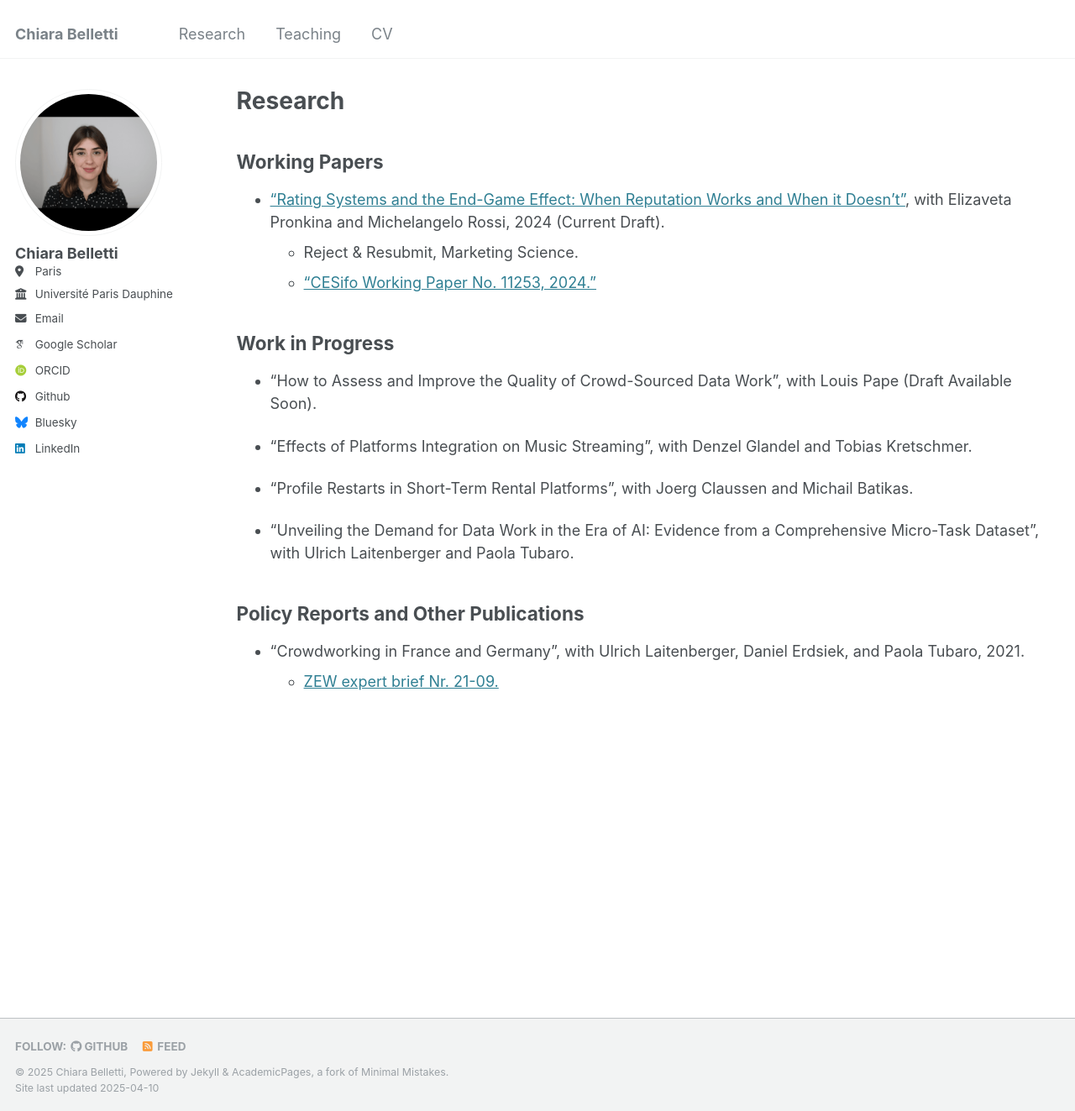
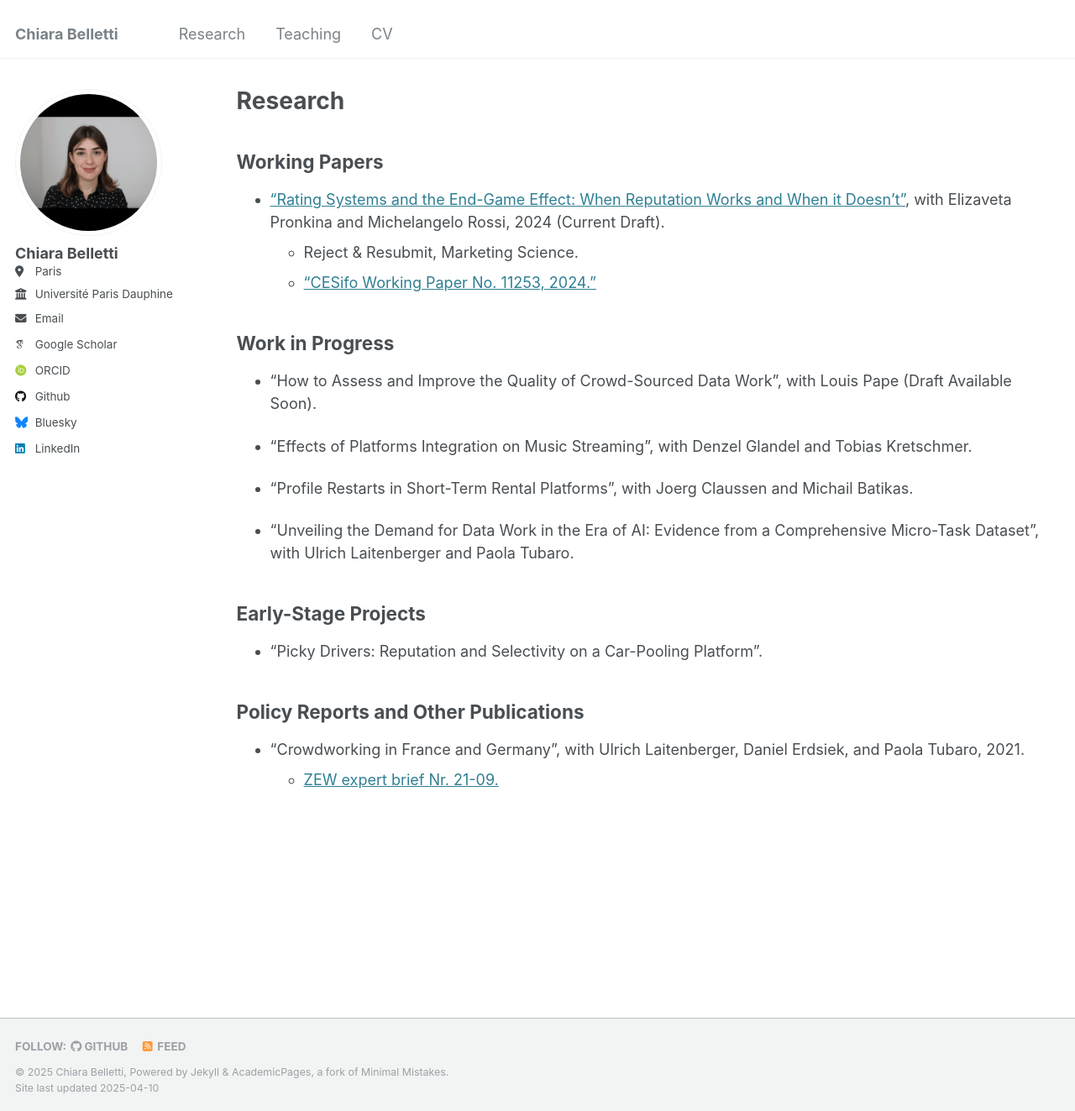
Before and after one commit to ChiaraBelletti/ChiaraBelletti.github.io, a Jekyll site: the page built from _pages/research.md, in a window 1280 px wide and 1323 px high. Shown: the whole window at 84% size. Built offline with Jekyll 4.4.1, drawn with Linux system fonts in a browser that asks for light colours; some web fonts are replaced.

Commit message:
Update research.md

```diff
--- a/_pages/research.md
+++ b/_pages/research.md
@@ -28,6 +28,11 @@ Work in Progress
 
 * "Unveiling the Demand for Data Work in the Era of AI: Evidence from a Comprehensive Micro-Task Dataset", with Ulrich Laitenberger and Paola Tubaro.
 
+Early-Stage Projects
+-----
+* "Picky Drivers: Reputation and Selectivity on a Car-Pooling Platform".
+
+
 Policy Reports and Other Publications
 -----
 
```
